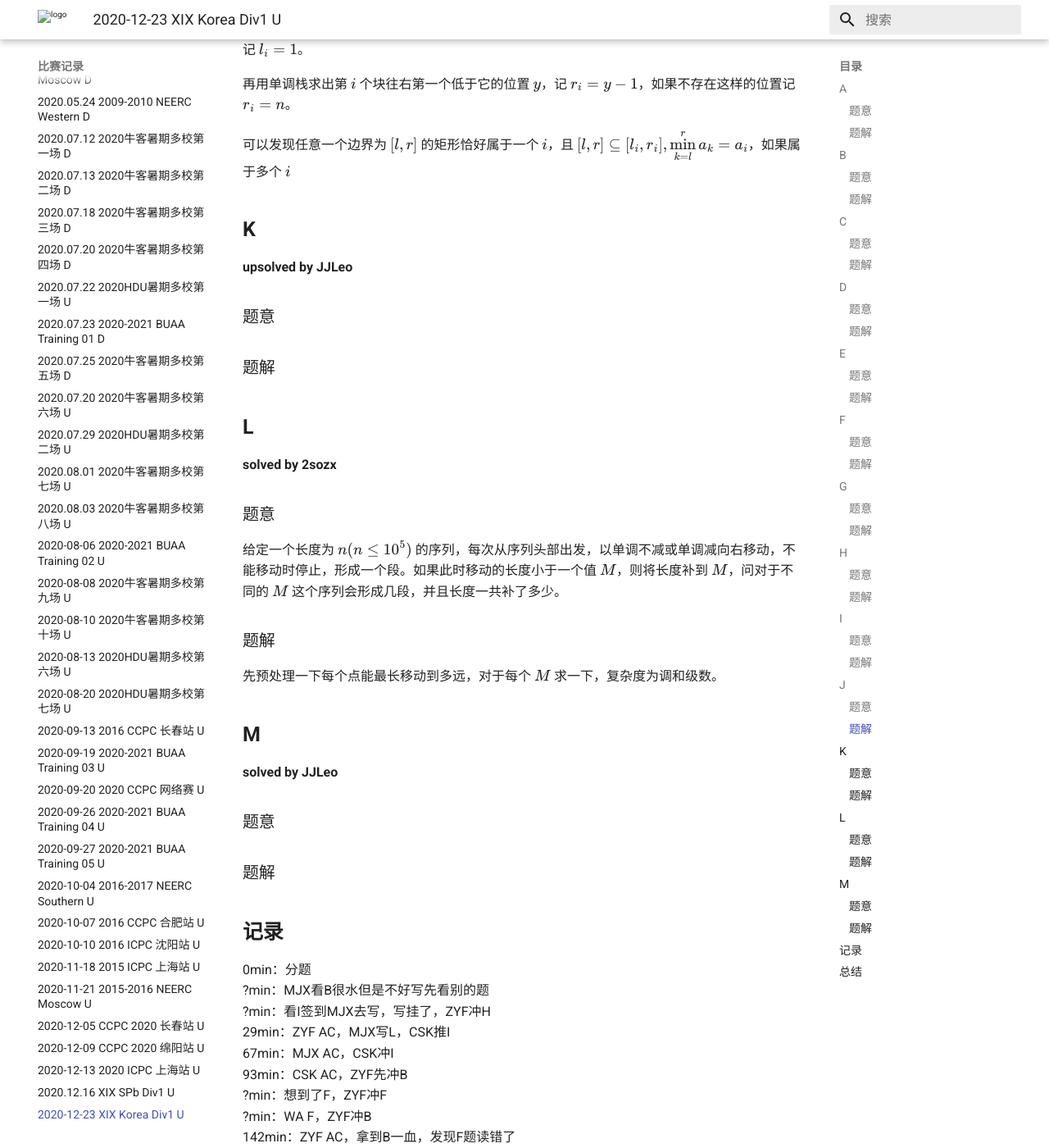
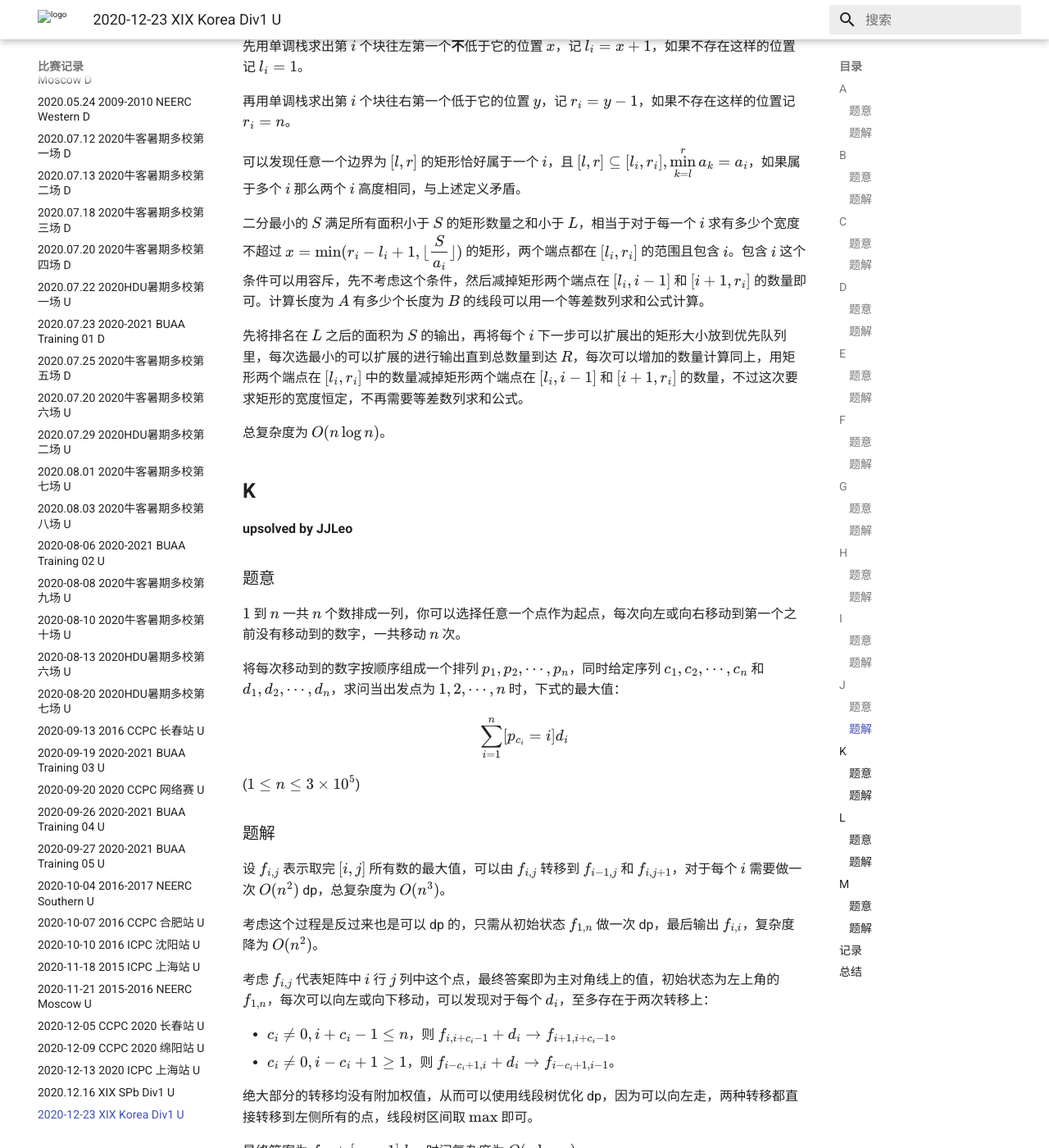
Before and after one commit to Kaguya-samaWannaMeAC/kaguya-samawannameac.github.io, an MkDocs documentation site: the page built from docs/contest/2020-12-23 XIX Korea Div1.md, in a window 1280 px wide and 1400 px high, scrolled down 4813 px. Shown: the whole window at 82% size. Built offline with MkDocs 1.6.1 and Material for MkDocs 9.7.7, drawn with Linux system fonts in a browser that asks for light colours; formulas are drawn with MathJax 3; some of the changed text lies outside the part shown.

Commit message:
Update 2020-12-23 XIX Korea Div1.md

```diff
--- a/docs/contest/2020-12-23 XIX Korea Div1.md
+++ b/docs/contest/2020-12-23 XIX Korea Div1.md
@@ -131,6 +131,7 @@ $$
 ### 题解
 
 即求：
+
 $$
 \sum_{i=1}^{999}\sum_{j=1}^{999-i}[\gcd(i,j)=1]\left|\left[\lceil \frac{A}{i} \rceil,\lfloor \frac{B}{i} \rfloor\right] \cap \left[\lceil \frac{C}{i} \rceil,\lfloor \frac{D}{i} \rfloor\right] \cap \mathbf{N}^*\right|
 $$
@@ -165,7 +166,13 @@ $$
 
 再用单调栈求出第 $i$ 个块往右第一个低于它的位置 $y$，记 $r_i=y-1$，如果不存在这样的位置记 $r_i=n$。
 
-可以发现任意一个边界为 $[l,r]$ 的矩形恰好属于一个 $i$，且 $[l,r] \subseteq [l_i,r_i],\min\limits _{k=l}^ra_k = a_i$，如果属于多个 $i$
+可以发现任意一个边界为 $[l,r]$ 的矩形恰好属于一个 $i$，且 $[l,r] \subseteq [l_i,r_i],\min\limits _{k=l}^ra_k = a_i$，如果属于多个 $i$ 那么两个 $i$ 高度相同，与上述定义矛盾。
+
+二分最小的 $S$ 满足所有面积小于 $S$ 的矩形数量之和小于 $L$，相当于对于每一个 $i$ 求有多少个宽度不超过 $x = \min(r_i-l_i+1,\lfloor \dfrac{S}{a_i} \rfloor)$ 的矩形，两个端点都在 $[l_i, r_i]$ 的范围且包含 $i$。包含 $i$ 这个条件可以用容斥，先不考虑这个条件，然后减掉矩形两个端点在 $[l_i,i-1]$ 和 $[i+1,r_i]$ 的数量即可。计算长度为 $A$ 有多少个长度为 $B$ 的线段可以用一个等差数列求和公式计算。
+
+先将排名在 $L$ 之后的面积为 $S$ 的输出，再将每个 $i$ 下一步可以扩展出的矩形大小放到优先队列里，每次选最小的可以扩展的进行输出直到总数量到达 $R$，每次可以增加的数量计算同上，用矩形两个端点在 $[l_i,r_i]$ 中的数量减掉矩形两个端点在 $[l_i,i-1]$ 和 $[i+1,r_i]$ 的数量，不过这次要求矩形的宽度恒定，不再需要等差数列求和公式。
+
+总复杂度为 $O(n \log n)$。
 
 ## **K**
 
@@ -173,11 +180,28 @@ $$
 
 ### 题意
 
+$1$ 到 $n$ 一共 $n$ 个数排成一列，你可以选择任意一个点作为起点，每次向左或向右移动到第一个之前没有移动到的数字，一共移动 $n$ 次。
 
+将每次移动到的数字按顺序组成一个排列 $p_1,p_2, \cdots, p_n$，同时给定序列 $c_1,c_2,\cdots,c_n$ 和 $d_1,d_2,\cdots,d_n$，求问当出发点为 $1,2,\cdots,n$ 时，下式的最大值：
+$$
+\sum_{i=1}^n[p_{c_i} = i]d_i
+$$
+($1 \le n \le 3\times {10}^5$)
 
 ### 题解
 
+设 $f_{i,j}$ 表示取完 $[i,j]$ 所有数的最大值，可以由 $f_{i,j}$ 转移到 $f_{i-1,j}$ 和 $f_{i,j+1}$，对于每个 $i$ 需要做一次 $O(n^2)$ dp，总复杂度为 $O(n^3)$。
 
+考虑这个过程是反过来也是可以 dp 的，只需从初始状态 $f_{1,n}$ 做一次 dp，最后输出 $f_{i,i}$，复杂度降为 $O(n^2)$。
+
+考虑 $f_{i,j}$ 代表矩阵中 $i$ 行 $j$ 列中这个点，最终答案即为主对角线上的值，初始状态为左上角的 $f_{1,n}$，每次可以向左或向下移动，可以发现对于每个 $d_i$，至多存在于两次转移上：
+
+- $c_i \ne 0,i+c_i-1 \le n$，则 $f_{i,i+c_i-1} + d_i \to f_{i+1,i+c_i-1}$。
+- $c_i \ne 0,i-c_i+1 \ge 1$，则 $f_{i-c_i+1,i} + d_i \to f_{i-c_i+1,i-1}$。
+
+绝大部分的转移均没有附加权值，从而可以使用线段树优化 dp，因为可以向左走，两种转移都直接转移到左侧所有的点，线段树区间取 $\max$ 即可。
+
+最终答案为 $f_{i,i} + [c_i=1]d_i$，时间复杂度为 $O(n \log n)$。
 
 ## **L**
 
@@ -197,14 +221,20 @@ $$
 
 ### 题意
 
-
+给出一颗 $n$ 个节点的树，有边权，你需要选择 $k$ 条不相交的边使得边权之和最大，或判断无解。($1 \le n \le 250\,000$)
 
 ### 题解
 
+wqs 二分裸题。
 
+设 $F_i$ 为选择 $i$ 条边的最大权值，盲猜这个函数是上凸的，二分斜率 $K$，给每条边的权值减少 $K$，如果最优方案所选边数小于 $k$，减少斜率，否则增大斜率。设斜率为 $K$ 时最优方案权值为 $G_K$，最终答案即为 $G_K + K \cdot k$。
+
+判断无解其实不用再来一遍 dfs，可以直接把斜率设为负无穷，此时选的边数即为最多可选边数。
 
 ## **记录**
 
 0min：分题<br>?min：MJX看B很水但是不好写先看别的题<br>?min：看I签到MJX去写，写挂了，ZYF冲H<br>29min：ZYF AC，MJX写L，CSK推I<br>67min：MJX AC，CSK冲I<br>93min：CSK AC，ZYF先冲B<br>?min：想到了F，ZYF冲F<br>?min：WA F，ZYF冲B<br>142min：ZYF AC，拿到B一血，发现F题读错了<br>149min：ZYF AC，猜E结论<br>211min：CSK猜结论冲E，AC，ZYF冲M，MJX CSK猜D结论<br>256min：ZYF WA on46，MJX不知道咋做的猜二分范围小了，猜对了，AC<br>292min：MJX WA4 后AC<br>till end：拿了一血就很帅，不亏
 
 ## **总结**
+
+ZYF：bug 制造机，所有题都裂开，要加强熟练度。
```
Also changed, not shown: other parts of docs/contest/2020-12-23 XIX Korea Div1.md (+2 -2 lines).
